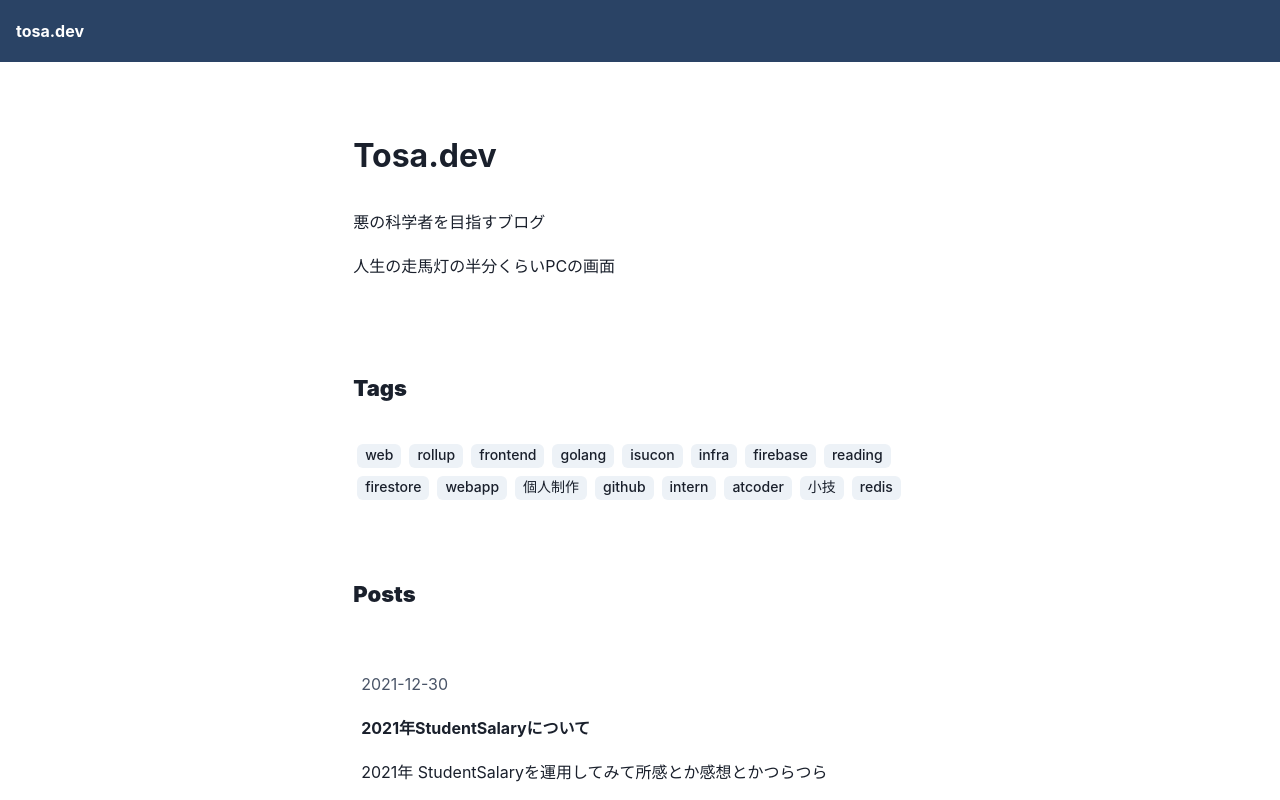
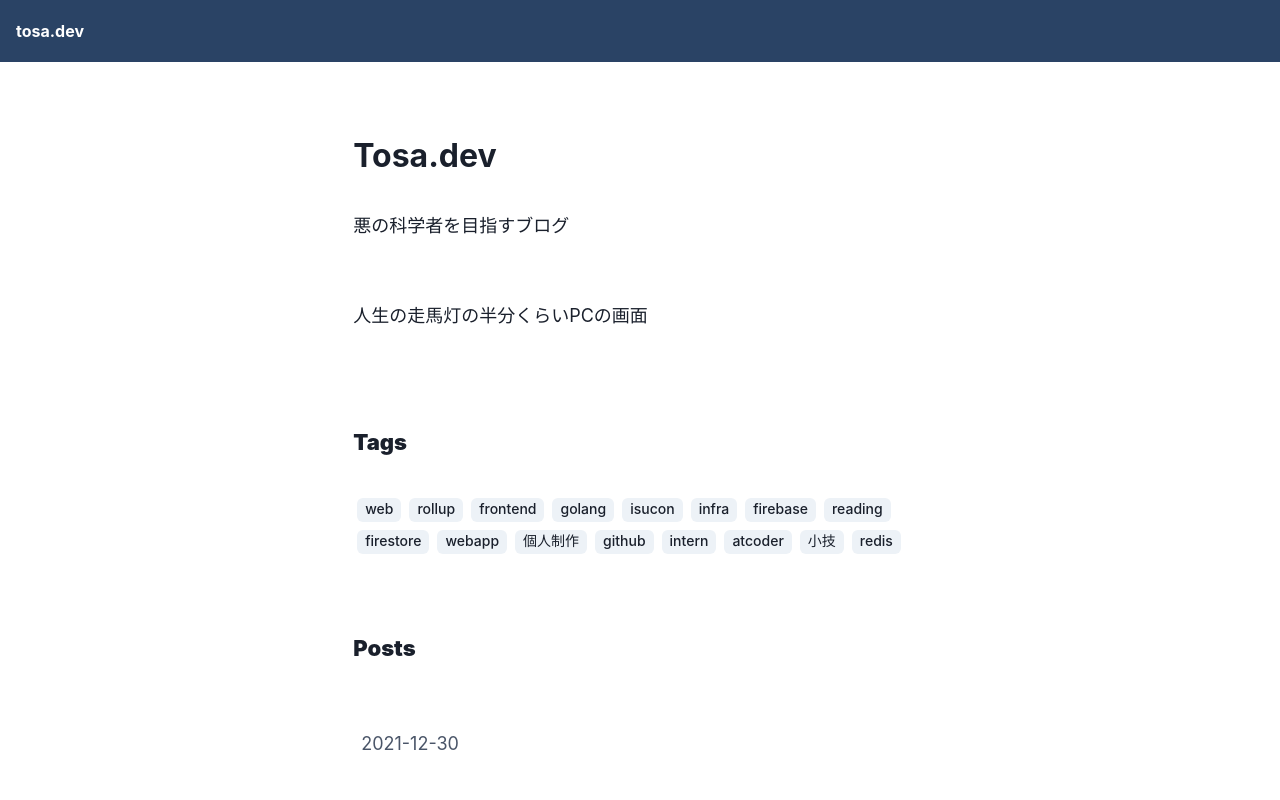
Before and after one commit to harukitosa/tosalab2, a Next.js app: page / in a window 1280 px wide. Shown: the top 800 px of the page. Built offline with nearby package versions, Linux system fonts and the light colour scheme.

Commit message:
fix fix css

```diff
--- a/styles/globals.css
+++ b/styles/globals.css
@@ -35,5 +35,7 @@ img {
 }
 
 p {
-  line-height: 1.75;
+  line-height: 2;
+  font-size: 18px;
+  margin-bottom: 3em;
 }
```
